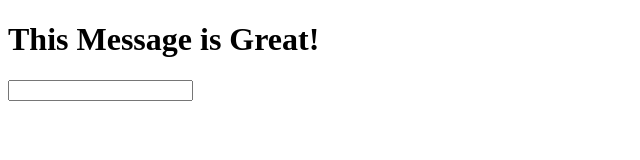
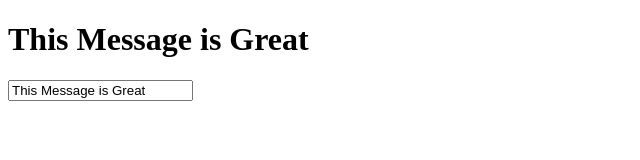
Before and after one commit to rahman9868/Project-VueJS-Chairul, a Vue app: page / in a window 1280 px wide. Shown: the top 160 px of the page, without its empty margins (0-640 px from the left). Built offline with nearby package versions, Linux system fonts and the light colour scheme.

Commit message:
Video VueJS 10

```diff
--- a/src/Input.vue
+++ b/src/Input.vue
@@ -1,16 +1,25 @@
 <template>
 <div>
-      <input type="text" v-model="message">
+
+      <input type="text" v-bind:value="msg" @input="changeMessage">
       <p>{{ message }}</p>
 </div>
 </template>
 
 <script>
     export default {
+      props: ['msg'],
       data() {
         return {
           message: ''
         }
+      },
+      methods: {
+        changeMessage(event){
+          this.message =  event.target.value;
+          this.$emit('messageChanged',this.message);
+
+        }
       }
     }
 </script>
--- a/src/Message.vue
+++ b/src/Message.vue
@@ -1,7 +1,7 @@
 <template>
 <div>
-<h1> This Message is Great!</h1>
-<app-input></app-input>
+<h1>{{ message }}</h1>
+<app-input :msg="message" @messageChanged="message = $event"></app-input>
 </div>
 </template>
 
@@ -9,6 +9,11 @@
     import Input from './Input.vue';
 
     export default {
+      data() {
+          return {
+            message: 'This Message is Great'
+          }
+      },
       components: {
         'app-input': Input
       }
```
